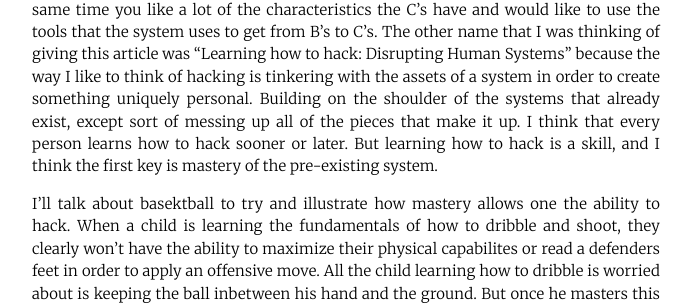
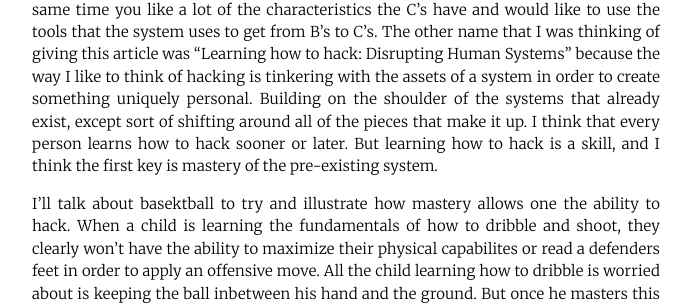
Before and after one commit to samcal/thenewrad.io, a Jekyll site: the page built from _posts/2015-02-03-the-audible.markdown, in a window 1280 px wide. Shown: the part 370-675 px from the top of the page, without its empty margins (294-985 px from the left). Built offline with Jekyll 4.4.1, drawn with Linux system fonts in a browser that asks for light colours; some of the changed text lies outside the part shown.

Commit message:
editing words
nothing special

```diff
--- a/_posts/2015-02-03-the-audible.markdown
+++ b/_posts/2015-02-03-the-audible.markdown
@@ -9,7 +9,7 @@ categories: rbfasho
 
 As you saw this past Sunday, Pete Carrol, head coach of the seattle seahawks, called a passing play on the 1-yard line with time winding down and the superbowl on the line. The pass was intercepted, and what one moment looked like near certain victory turned to defeat for his team.
 
-Systems are really nice. They provide a road map for a certain input to become a desired output. You want some C's? Well just plug some B's into the system and we can churn out some C's for you. Systems are great. As long as you have B's. Human systems are tough when you aren't quite a B and your don't particularly want to be a C, but at the same time you like a lot of the characteristics the C's have and would like to use the tools that the system uses to get from B's to C's. The other name that I was thinking of giving this article was "Learning how to hack: Disrupting Human Systems" because the way I like to think of hacking is tinkering with the assets of a system in order to create something uniquely personal. Building on the shoulder of the systems that already exist, except sort of messing up all of the pieces that make it up. I think that every person learns how to hack sooner or later. But learning how to hack is a skill, and I think the first key is mastery of the pre-existing system.
+Systems are really nice. They provide a road map for a certain input to become a desired output. You want some C's? Well just plug some B's into the system and we can churn out some C's for you. Systems are great. As long as you have B's. Human systems are tough when you aren't quite a B and your don't particularly want to be a C, but at the same time you like a lot of the characteristics the C's have and would like to use the tools that the system uses to get from B's to C's. The other name that I was thinking of giving this article was "Learning how to hack: Disrupting Human Systems" because the way I like to think of hacking is tinkering with the assets of a system in order to create something uniquely personal. Building on the shoulder of the systems that already exist, except sort of shifting around all of the pieces that make it up. I think that every person learns how to hack sooner or later. But learning how to hack is a skill, and I think the first key is mastery of the pre-existing system.
 
 I'll talk about basektball to try and illustrate how mastery allows one the ability to hack. When a child is learning the fundamentals of how to dribble and shoot, they clearly won't have the ability to maximize their physical capabilites or read a defenders feet in order to apply an offensive move. All the child learning how to dribble is worried about is keeping the ball inbetween his hand and the ground. But once he masters this skill, once the ball is a part of his hand, he can start hacking. He can work within the system (the rules of the game) in a unique way that is advantageous to his personal athelticism or skills. Basically, you need to master the tools in order to tinker with the system. And this is the way hacking is supposed to be done. An awareness of the system, accompanied by a mastery of the tools used in the system, with an additional self-awareness that allows one to know that their are unique ways in which they differ as an individual from the archetype the system is built for.
 
```
